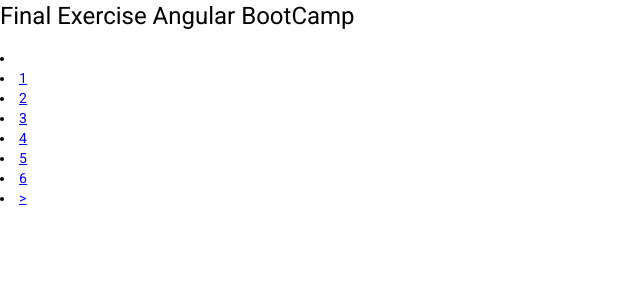
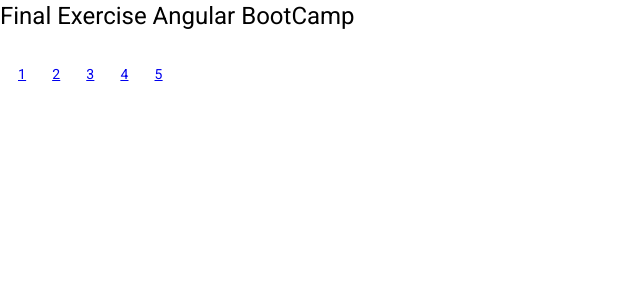
Before and after one commit to JaviVega2810/APEXHomeworksAngular, an Angular app: page /paginator in a window 1280 px wide. Shown: the top 300 px of the page, without its empty margins (0-640 px from the left). Built offline with nearby package versions, Linux system fonts and the light colour scheme.

Commit message:
modified pagination component

```diff
--- a/src/app/components/products/pagination/pagination.component.html
+++ b/src/app/components/products/pagination/pagination.component.html
@@ -1,24 +1,3 @@
-<!--<mat-paginator #paginator
-               class="demo-paginator"
-               (page)="handlePageEvent($event)"
-               [length]="length"
-               [pageSize]="pageSize"
-               [disabled]="disabled"
-               [showFirstLastButtons]="showFirstLastButtons"
-               [pageSizeOptions]="showPageSizeOptions ? pageSizeOptions : []"
-               [hidePageSize]="hidePageSize"
-               [pageIndex]="pageIndex"
-               aria-label="Select page">
-</mat-paginator>-->
-<div class="container">
-  <nav class="pagination">
-    <li><a href="#"></a></li>
-    <li><a href="#">1</a></li>
-    <li><a href="#">2</a></li>
-    <li><a href="#">3</a></li>
-    <li><a href="#">4</a></li>
-    <li><a href="#">5</a></li>
-    <li><a href="#">6</a></li>
-    <li><a href="#">></a></li>
-  </nav>
-</div>
+<ul class="pagination" *ngFor="let page of pages">
+  <li class="page-item"><a href="#">{{ page }}</a></li>
+</ul>
--- a/src/app/components/products/pagination/pagination.component.scss
+++ b/src/app/components/products/pagination/pagination.component.scss
@@ -0,0 +1,12 @@
+.pagination{
+  display: inline-block;
+  padding-left: 0;
+  margin-top: 1rem;
+  margin-bottom: 1rem;
+}
+
+.page-item {
+  display: inline;
+  margin-left: 10px;
+  padding: 0.5rem;
+}
--- a/src/app/components/products/products.component.html
+++ b/src/app/components/products/products.component.html
@@ -22,3 +22,6 @@
     </mat-grid-tile>
   </mat-grid-list>
 </div>
+<div class="footer">
+  <app-pagination></app-pagination>
+</div>
--- a/src/app/components/products/products.component.scss
+++ b/src/app/components/products/products.component.scss
@@ -11,3 +11,8 @@
   width: 10px;
   height: 10px;
 }
+
+.footer{
+  padding-right: 15rem;
+  float: right;
+}
```
